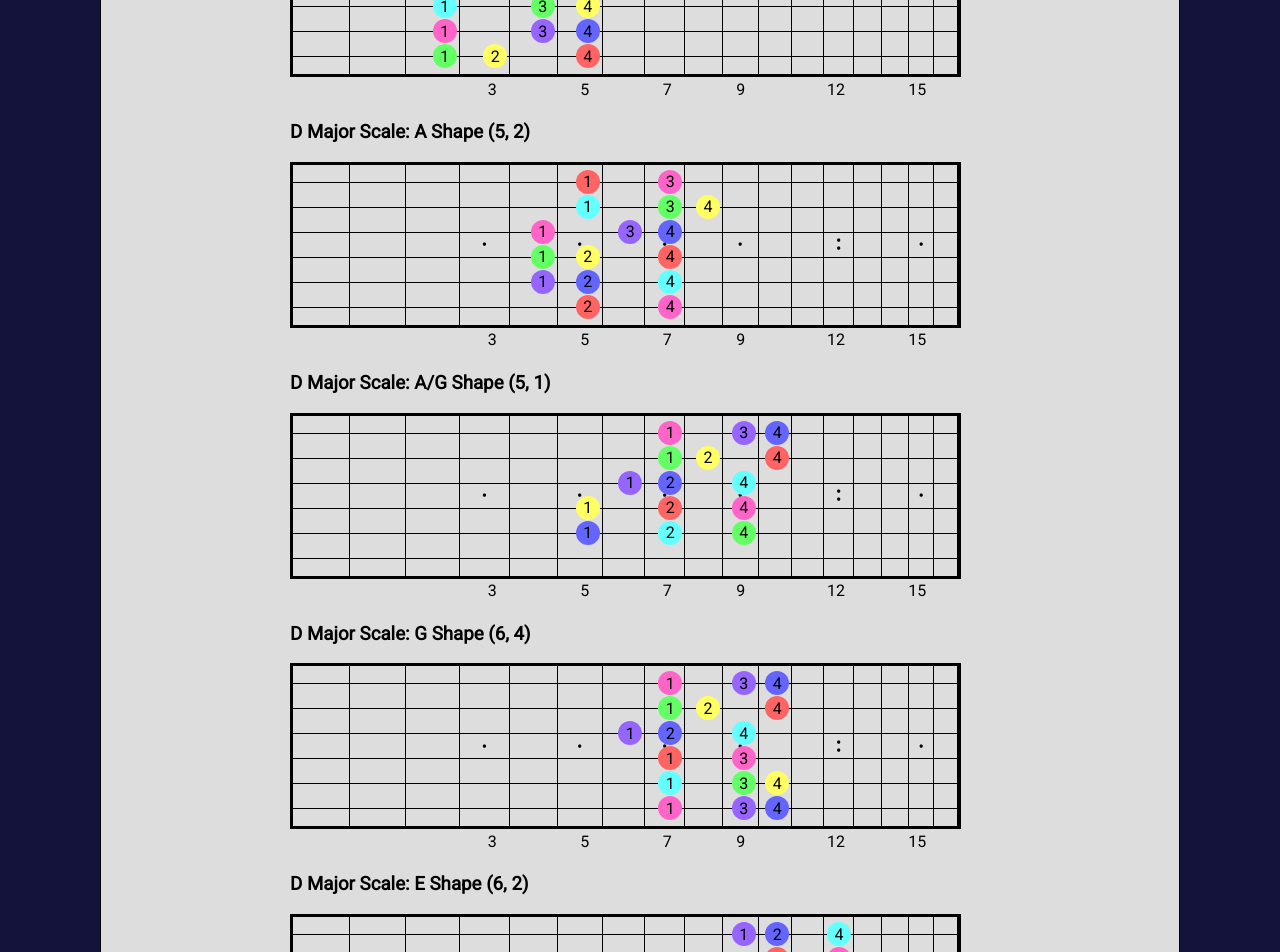
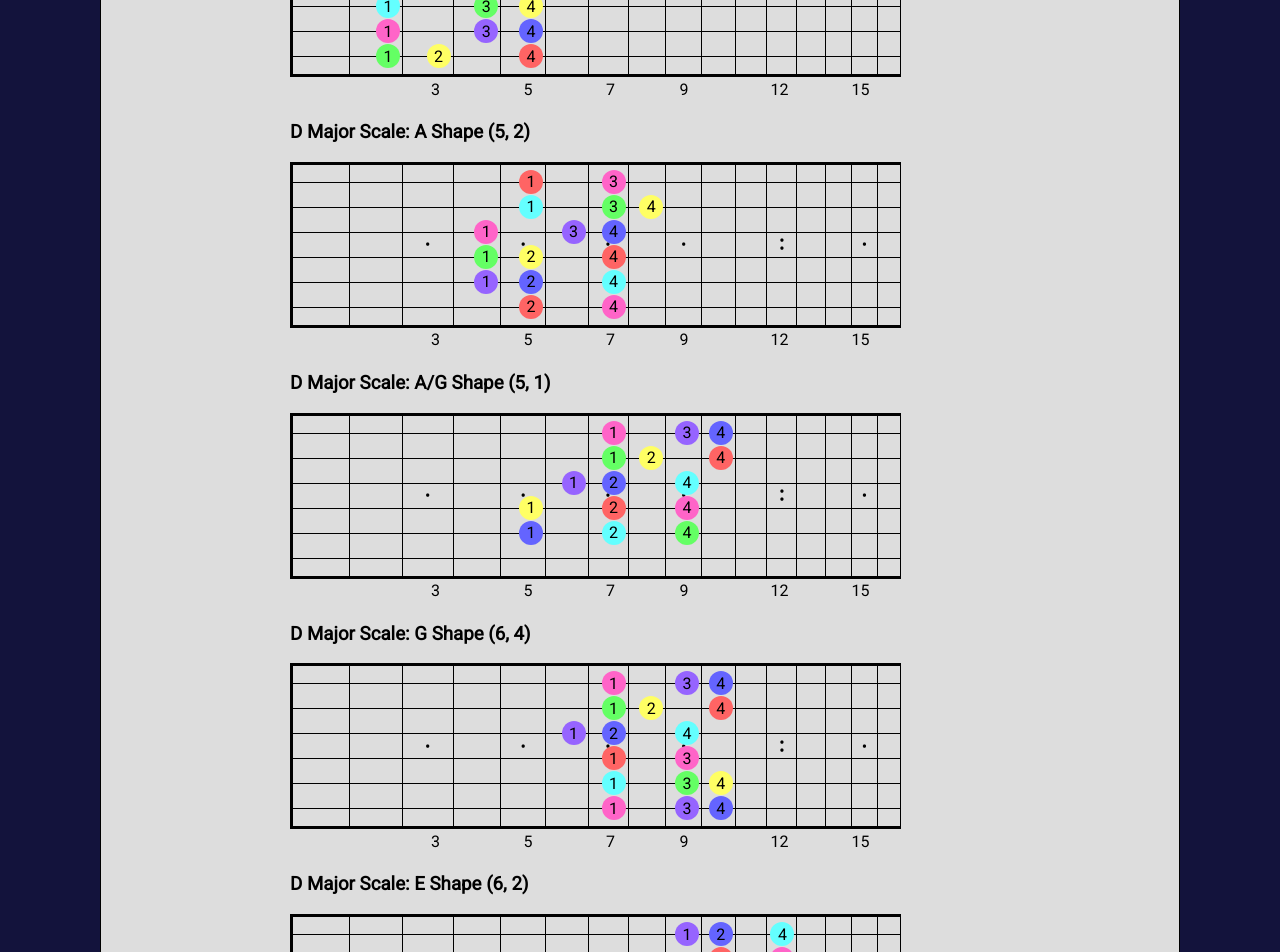
Before and after one commit to milmd90/mattdeanmiller, a React (Create React App) app in the folder client/: page /scales in a window 1280 px wide. Shown: the part 540-1492 px from the top of the page. Built offline with nearby package versions, Linux system fonts and the light colour scheme.

Commit message:
locked scales

```diff
--- a/client/src/helpers/scales.ts
+++ b/client/src/helpers/scales.ts
@@ -2,7 +2,7 @@ import { IScale, tabStrings } from "./common";
 
 export function transposeScale(scale: IScale, offset: number): IScale {
   let minFret = getMinScaleFretValue(scale);
-  if (minFret + offset >= 12) offset -= 12;
+  if (minFret + offset > 12) offset -= 12;
   let newScale: IScale = {
     'first': [],
     'second': [],
--- a/client/src/pages/Scales.tsx
+++ b/client/src/pages/Scales.tsx
@@ -70,7 +70,7 @@ export default function Scales() {
           </h3>
           <Fretboard
             id='c-shape'
-            start={0}
+            start={1}
             end={16}
             frets={transposeScale({
               'first': [2, 3, 5],
@@ -97,7 +97,7 @@ export default function Scales() {
           </h3>
           <Fretboard
             id='a-shape'
-            start={0}
+            start={1}
             end={16}
             frets={transposeScale({
               'first': [5, 7],
@@ -124,7 +124,7 @@ export default function Scales() {
           </h3>
           <Fretboard
             id='a-g-shape'
-            start={0}
+            start={1}
             end={16}
             frets={transposeScale({
               'first': [7, 9, 10],
@@ -151,7 +151,7 @@ export default function Scales() {
           </h3>
           <Fretboard
             id='g-shape'
-            start={0}
+            start={1}
             end={16}
             frets={transposeScale({
               'first': [7, 9, 10],
@@ -178,7 +178,7 @@ export default function Scales() {
           </h3>
           <Fretboard
             id='e-shape'
-            start={0}
+            start={1}
             end={16}
             frets={transposeScale({
               'first': [9, 10, 12],
@@ -205,7 +205,7 @@ export default function Scales() {
           </h3>
           <Fretboard
             id='d-shape'
-            start={0}
+            start={1}
             end={16}
             frets={transposeScale({
               'first': [12, 14, 15],
--- a/client/src/styles/index.css
+++ b/client/src/styles/index.css
@@ -543,7 +543,9 @@ a {
   display: flex;
   flex-direction: column;
   position: relative;
-  border: solid black 3px;
+  border-style: solid;
+  border-color: black;
+  border-width: 3px 0px 3px 3px;
 }
 
 .frets {
@@ -567,7 +569,7 @@ a {
 }
 
 .fret-0 {
-  width: calc(0.944px * var(--fret-scale));
+  width: calc(0.6px * var(--fret-scale));
 }
 
 .fret-1 {
```
